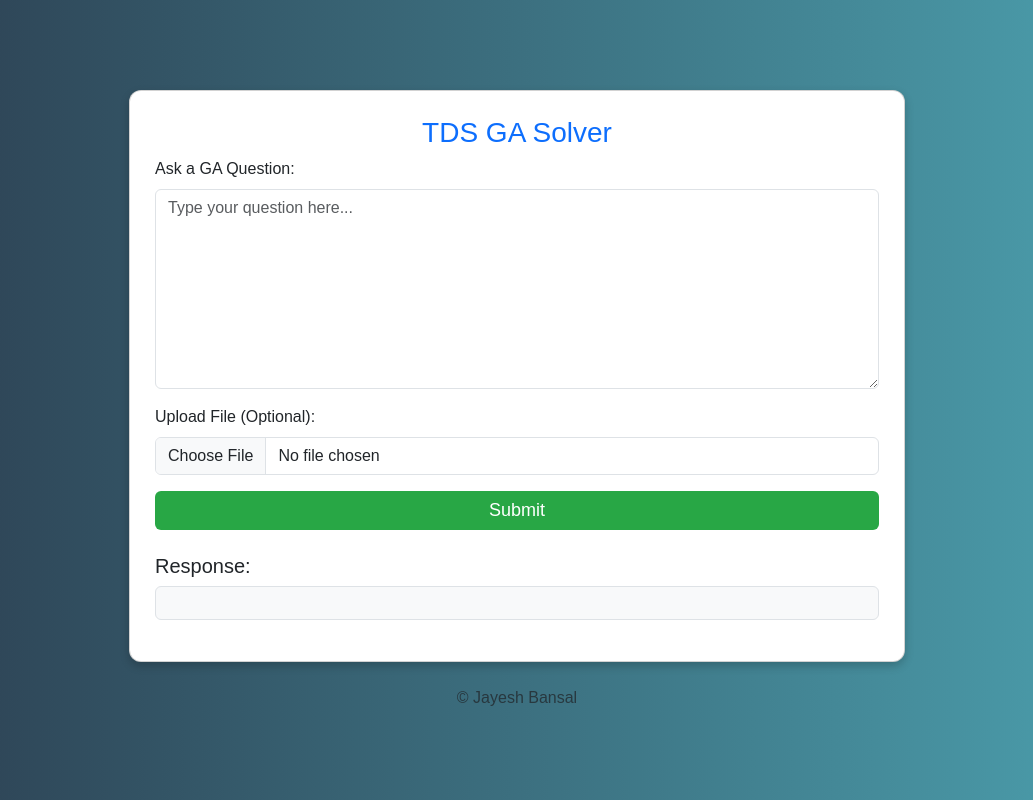
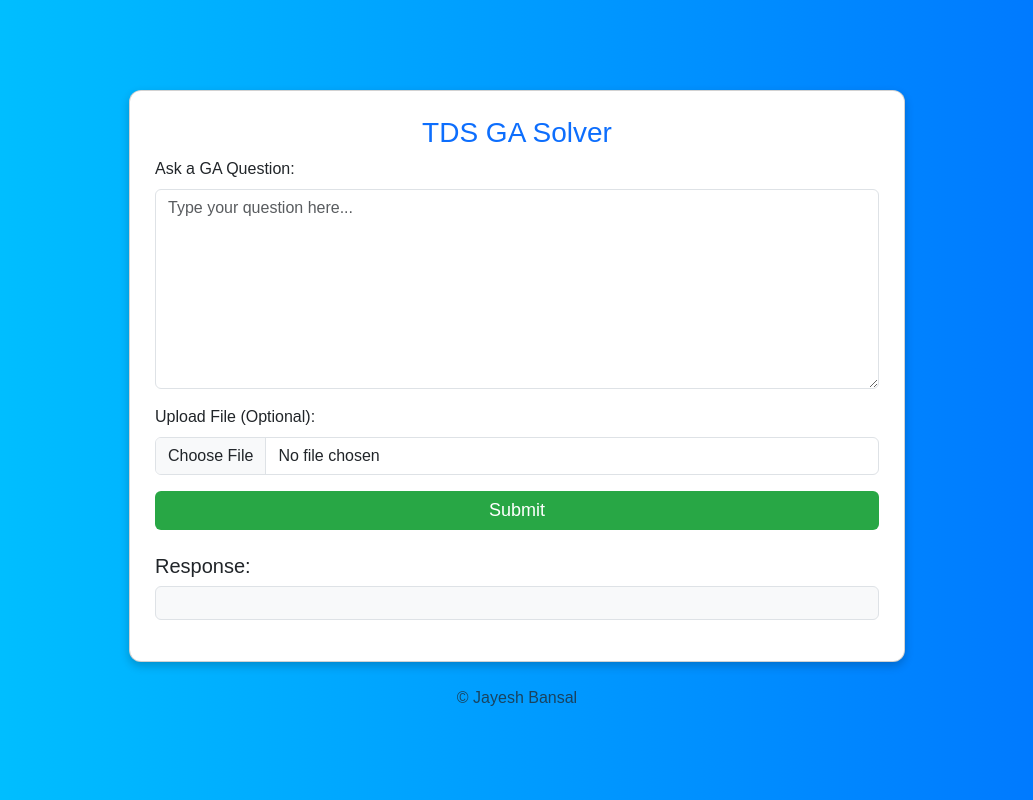
Before and after one commit to jayesh-bansal/TDSProject2FInal, a website: page index.html in a window 1280 px wide. Shown: the whole page, without its empty margins (123-1156 px from the left). Drawn offline with nearby package versions, Linux system fonts and the light colour scheme.

Commit message:
Update index.html

```diff
--- a/index.html
+++ b/index.html
@@ -8,7 +8,7 @@
     <link href="https://cdn.jsdelivr.net/npm/bootstrap@5.3.0/dist/css/bootstrap.min.css" rel="stylesheet">
     <style>
         body {
-            background: linear-gradient(to right, #2c3e50, #4ca1af);
+            background: linear-gradient(to right, #00c6ff, #0072ff);
             font-family: Arial, sans-serif;
             min-height: 100vh;
             display: flex;
```
